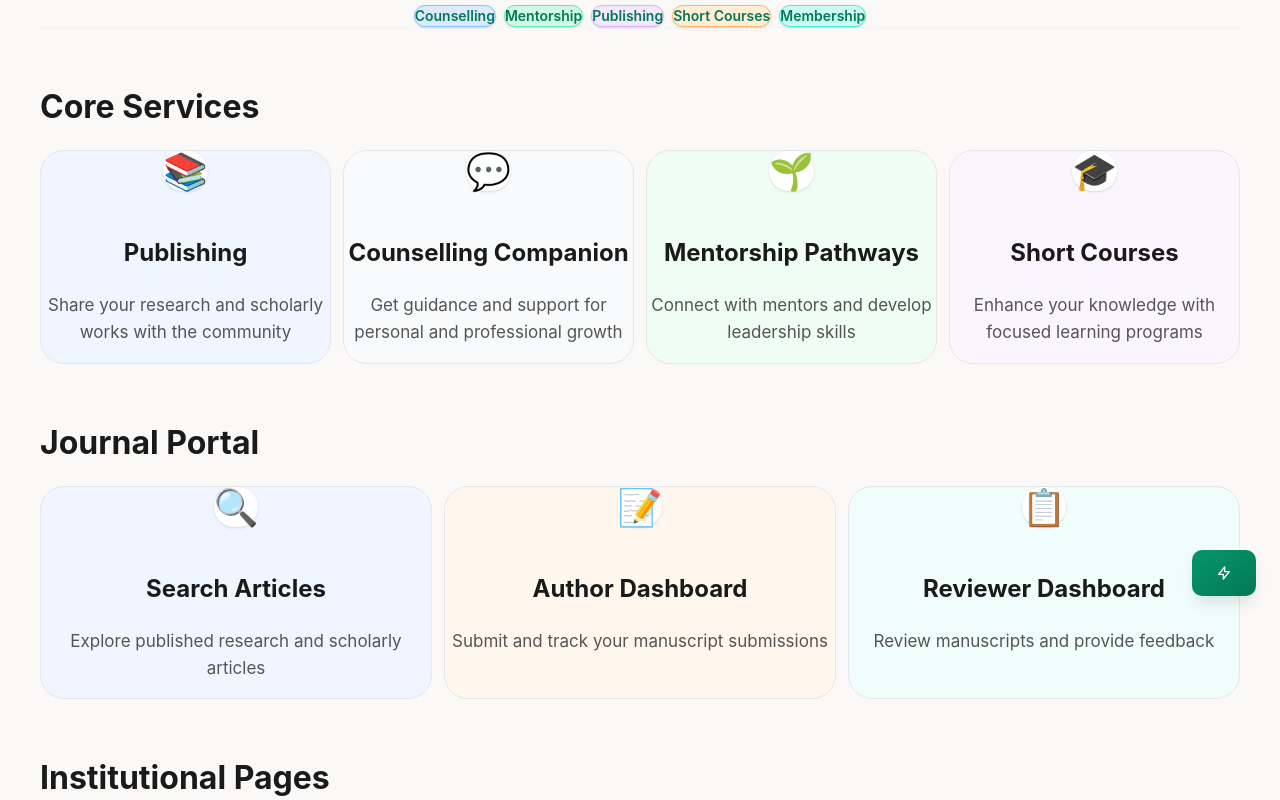
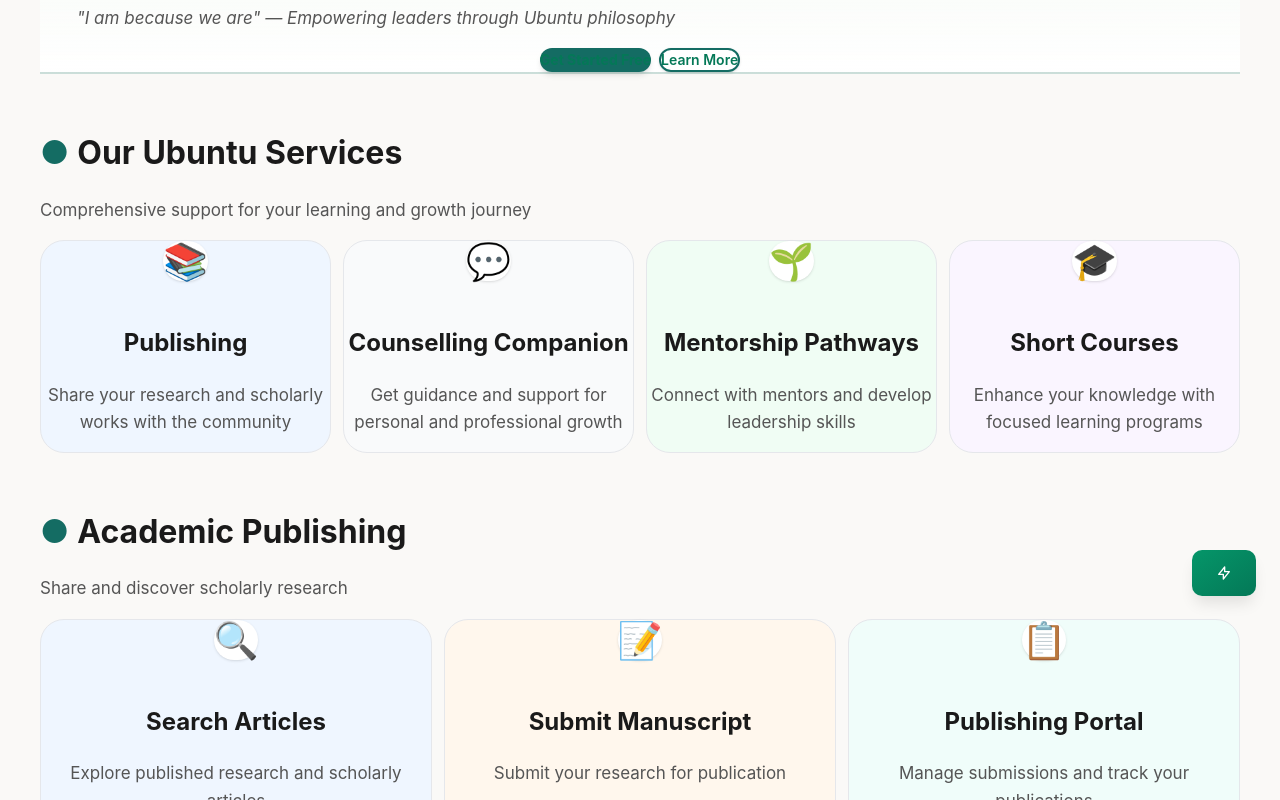
Before and after one commit to 2014Akamanzi/kiul-app, a Next.js app: page / in a window 1280 px wide. Shown: the part 180-980 px from the top of the page. Built offline with nearby package versions, Linux system fonts and the light colour scheme; no server answers.

Commit message:
Improve home page: Add Ubuntu tagline, strong CTAs, better section headings, fix navigation consistency

```diff
--- a/app/page.tsx
+++ b/app/page.tsx
@@ -1,55 +1,36 @@
 export default function Home() {
   return (
-    <div className="space-y-3">
+    <div className="space-y-4">
       {/* HERO SECTION */}
-      <section className="text-center py-1 border-b border-gray-100">
-        <h1 className="text-xl md:text-2xl font-bold text-gray-900 mb-1.5 leading-tight">
+      <section className="text-center py-4 border-b-2 border-[var(--kiul-green)]/20 bg-gradient-to-b from-green-50/30 to-white">
+        <h1 className="text-2xl md:text-3xl font-bold text-[var(--kiul-text-dark)] mb-2 leading-tight">
           Katoki Institute for Ubuntu Leadership
         </h1>
-
+        <p className="text-sm md:text-base text-[var(--kiul-text-soft)] mb-3 max-w-2xl mx-auto italic">
+          "I am because we are" — Empowering leaders through Ubuntu philosophy
+        </p>
         <div className="flex flex-wrap justify-center gap-2">
           <a
-            href="/counselling"
-            className="inline-flex items-center justify-center px-4 py-1.5 text-sm bg-blue-100 text-blue-900 font-semibold rounded-md hover:bg-blue-200 transition-colors shadow-sm border border-blue-300"
+            href="/auth/signup"
+            className="inline-flex items-center justify-center px-6 py-2.5 text-sm bg-[var(--kiul-green)] text-white font-bold rounded-lg hover:bg-green-700 transition-colors shadow-md"
           >
-            Counselling
+            Get Started Free
           </a>
-
           <a
-            href="/mentorship"
-            className="inline-flex items-center justify-center px-4 py-1.5 text-sm bg-emerald-100 text-emerald-900 font-semibold rounded-md hover:bg-emerald-200 transition-colors shadow-sm border border-emerald-300"
+            href="/about"
+            className="inline-flex items-center justify-center px-6 py-2.5 text-sm bg-white text-[var(--kiul-green)] font-semibold rounded-lg hover:bg-green-50 transition-colors shadow-sm border-2 border-[var(--kiul-green)]"
           >
-            Mentorship
-          </a>
-
-          <a
-            href="/publishing"
-            className="inline-flex items-center justify-center px-4 py-1.5 text-sm bg-purple-100 text-purple-900 font-semibold rounded-md hover:bg-purple-200 transition-colors shadow-sm border border-purple-300"
-          >
-            Publishing
-          </a>
-
-          <a
-            href="/short-courses"
-            className="inline-flex items-center justify-center px-4 py-1.5 text-sm bg-orange-100 text-orange-900 font-semibold rounded-md hover:bg-orange-200 transition-colors shadow-sm border border-orange-300"
-          >
-            Short Courses
-          </a>
-
-          <a
-            href="/membership"
-            className="inline-flex items-center justify-center px-4 py-1.5 text-sm bg-teal-100 text-teal-900 font-semibold rounded-md hover:bg-teal-200 transition-colors shadow-sm border border-teal-300"
-          >
-            Membership
+            Learn More
           </a>
         </div>
       </section>
 
       {/* CORE SERVICES */}
       <section>
-        <h2 className="text-sm font-bold text-gray-900 mb-1">
-          Core Services
+        <h2 className="text-base font-bold text-[var(--kiul-text-dark)] mb-2 flex items-center gap-2">
+          <span className="text-[var(--kiul-green)]">●</span> Our Ubuntu Services
         </h2>
+        <p className="text-xs text-[var(--kiul-text-soft)] mb-2">Comprehensive support for your learning and growth journey</p>
 
         <div className="grid grid-cols-1 sm:grid-cols-2 lg:grid-cols-4 gap-3">
           <ServiceCard
@@ -83,32 +64,33 @@ export default function Home() {
         </div>
       </section>
 
-      {/* JOURNAL & DASHBOARDS */}
+      {/* ACADEMIC PUBLISHING */}
       <section>
-        <h2 className="text-sm font-bold text-gray-900 mb-1">
-          Journal Portal
+        <h2 className="text-base font-bold text-[var(--kiul-text-dark)] mb-2 flex items-center gap-2">
+          <span className="text-[var(--kiul-green)]">●</span> Academic Publishing
         </h2>
+        <p className="text-xs text-[var(--kiul-text-soft)] mb-2">Share and discover scholarly research</p>
 
         <div className="grid grid-cols-1 sm:grid-cols-2 lg:grid-cols-3 gap-3">
           <ServiceCard
             title="Search Articles"
-            link="/journal/search"
+            link="/publishing/search"
             icon="🔍"
             description="Explore published research and scholarly articles"
             colorClass="bg-blue-50"
           />
           <ServiceCard
-            title="Author Dashboard"
-            link="/author/dashboard"
+            title="Submit Manuscript"
+            link="/publishing"
             icon="📝"
-            description="Submit and track your manuscript submissions"
+            description="Submit your research for publication"
             colorClass="bg-orange-50"
           />
           <ServiceCard
-            title="Reviewer Dashboard"
-            link="/reviewer/dashboard"
+            title="Publishing Portal"
+            link="/publishing"
             icon="📋"
-            description="Review manuscripts and provide feedback"
+            description="Manage submissions and track your publications"
             colorClass="bg-teal-50"
           />
         </div>
@@ -116,16 +98,17 @@ export default function Home() {
 
       {/* INSTITUTIONAL PAGES */}
       <section>
-        <h2 className="text-sm font-bold text-gray-900 mb-1">
-          Institutional Pages
+        <h2 className="text-base font-bold text-[var(--kiul-text-dark)] mb-2 flex items-center gap-2">
+          <span className="text-[var(--kiul-green)]">●</span> About KIUL
         </h2>
+        <p className="text-xs text-[var(--kiul-text-soft)] mb-2">Learn more about our institution and community</p>
 
         <div className="grid grid-cols-1 sm:grid-cols-2 lg:grid-cols-4 gap-3">
           <ServiceCard
-            title="About KIUL"
+            title="About"
             link="/about"
             icon="🏛️"
-            description="Learn about our mission, vision, and Ubuntu philosophy"
+            description="Our mission, vision, and Ubuntu philosophy"
             colorClass="bg-slate-50"
           />
           <ServiceCard
```
